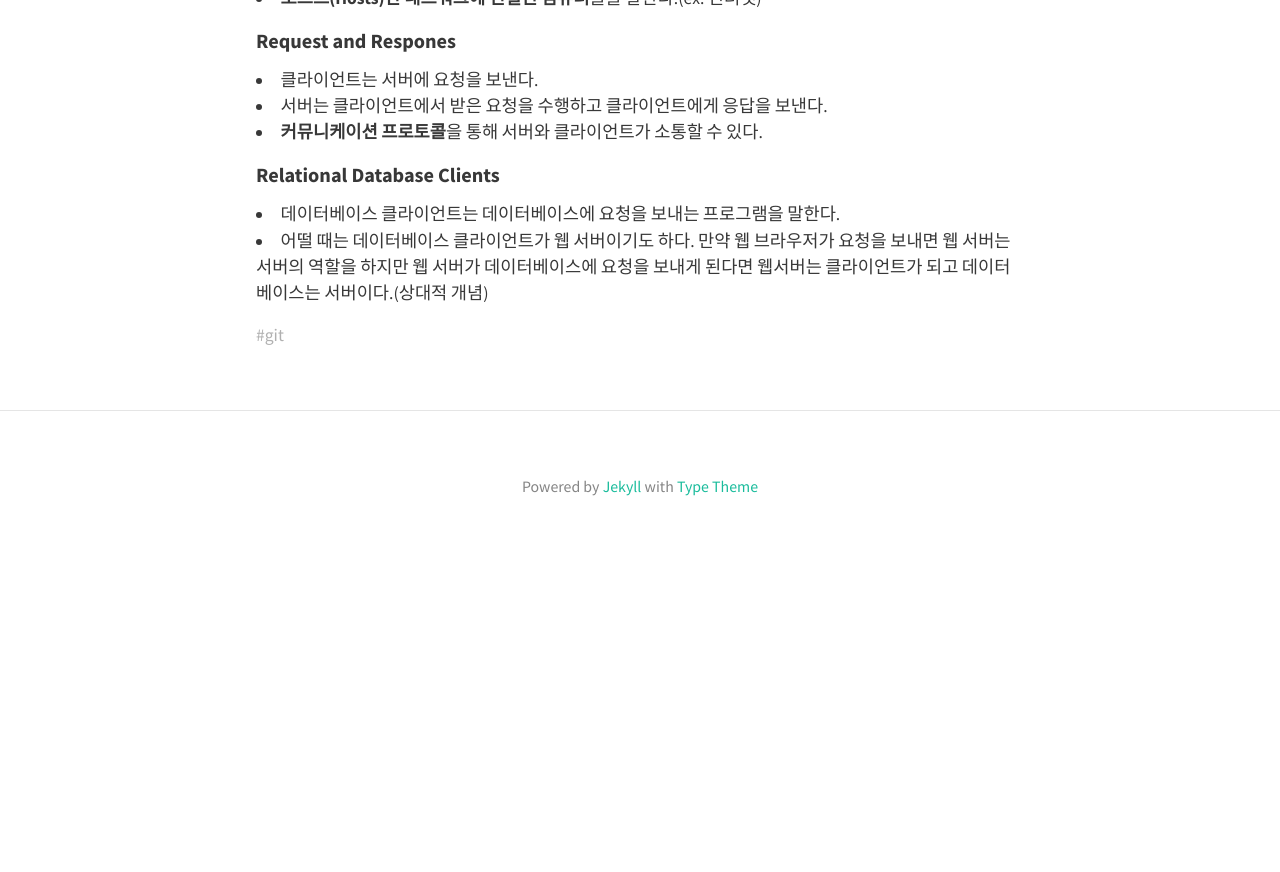
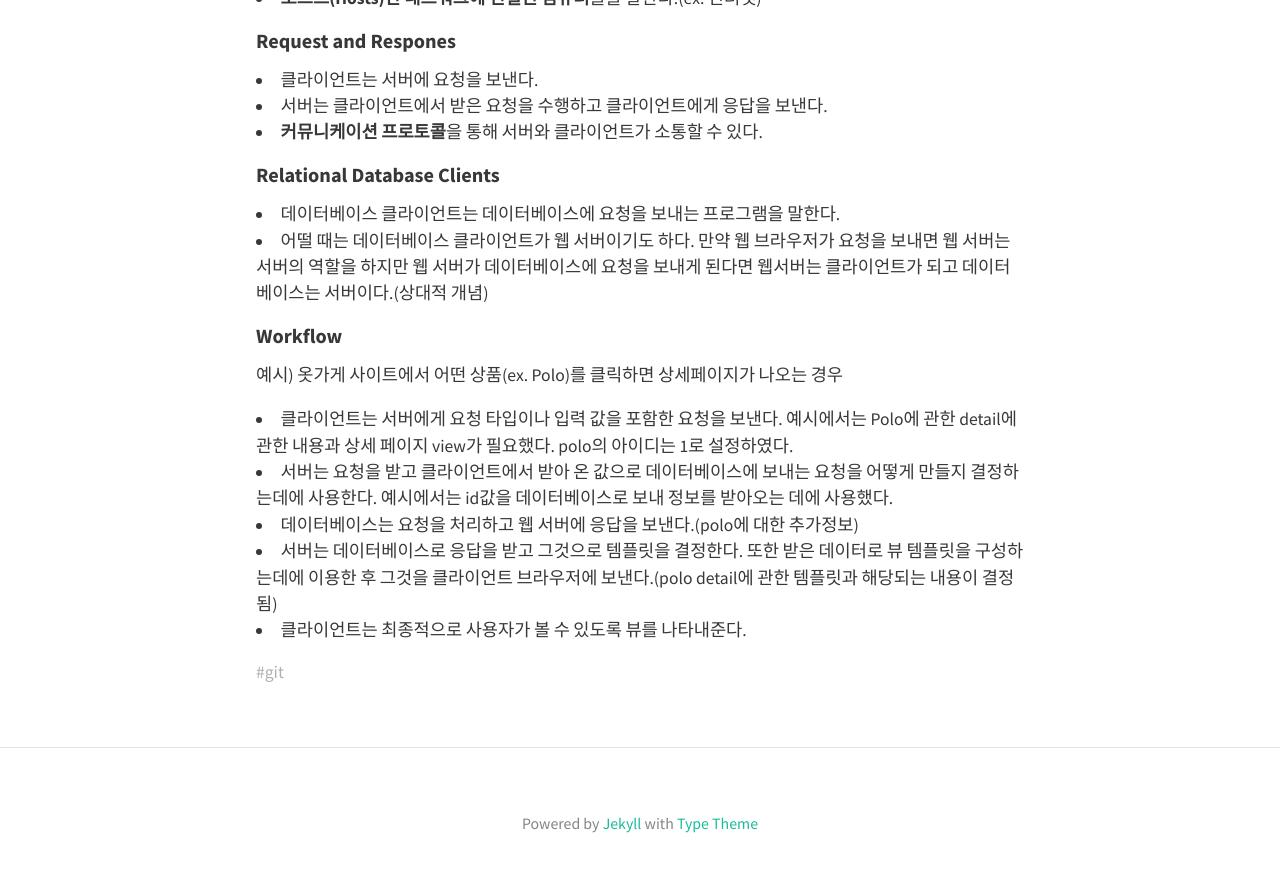
Before and after one commit to HyunlangBan/hyunlangban.github.io, a Jekyll site: the page built from _posts/2019-12-23-fullstack-1.md, in a window 1280 px wide and 900 px high, scrolled down 1674 px. Shown: the top 872 px of the window. Built offline with Jekyll 4.4.1, drawn with Linux system fonts in a browser that asks for light colours; nearby versions of some CDN libraries; before the commit the page ends 2237 px from its top, so only the background shows below that.

Commit message:
Update 2019-12-23-fullstack-1.md

```diff
--- a/_posts/2019-12-23-fullstack-1.md
+++ b/_posts/2019-12-23-fullstack-1.md
@@ -65,3 +65,12 @@ Database Server -- Web Server -- Web Client(다수 존재 가능)
 #### Relational Database Clients
 - 데이터베이스 클라이언트는 데이터베이스에 요청을 보내는 프로그램을 말한다.
 - 어떨 때는 데이터베이스 클라이언트가 웹 서버이기도 하다. 만약 웹 브라우저가 요청을 보내면 웹 서버는 서버의 역할을 하지만 웹 서버가 데이터베이스에 요청을 보내게 된다면 웹서버는 클라이언트가 되고 데이터베이스는 서버이다.(상대적 개념)
+
+
+#### Workflow
+예시) 옷가게 사이트에서 어떤 상품(ex. Polo)를 클릭하면 상세페이지가 나오는 경우
+- 클라이언트는 서버에게 요청 타입이나 입력 값을 포함한 요청을 보낸다. 예시에서는 Polo에 관한 detail에 관한 내용과 상세 페이지 view가 필요했다. polo의 아이디는 1로 설정하였다.
+- 서버는 요청을 받고 클라이언트에서 받아 온 값으로 데이터베이스에 보내는 요청을 어떻게 만들지 결정하는데에 사용한다. 예시에서는 id값을 데이터베이스로 보내 정보를 받아오는 데에 사용했다.
+- 데이터베이스는 요청을 처리하고 웹 서버에 응답을 보낸다.(polo에 대한 추가정보)
+- 서버는 데이터베이스로 응답을 받고 그것으로 템플릿을 결정한다. 또한 받은 데이터로 뷰 템플릿을 구성하는데에 이용한 후 그것을 클라이언트 브라우저에 보낸다.(polo detail에 관한 템플릿과 해당되는 내용이 결정됨)
+- 클라이언트는 최종적으로 사용자가 볼 수 있도록 뷰를 나타내준다.
```
